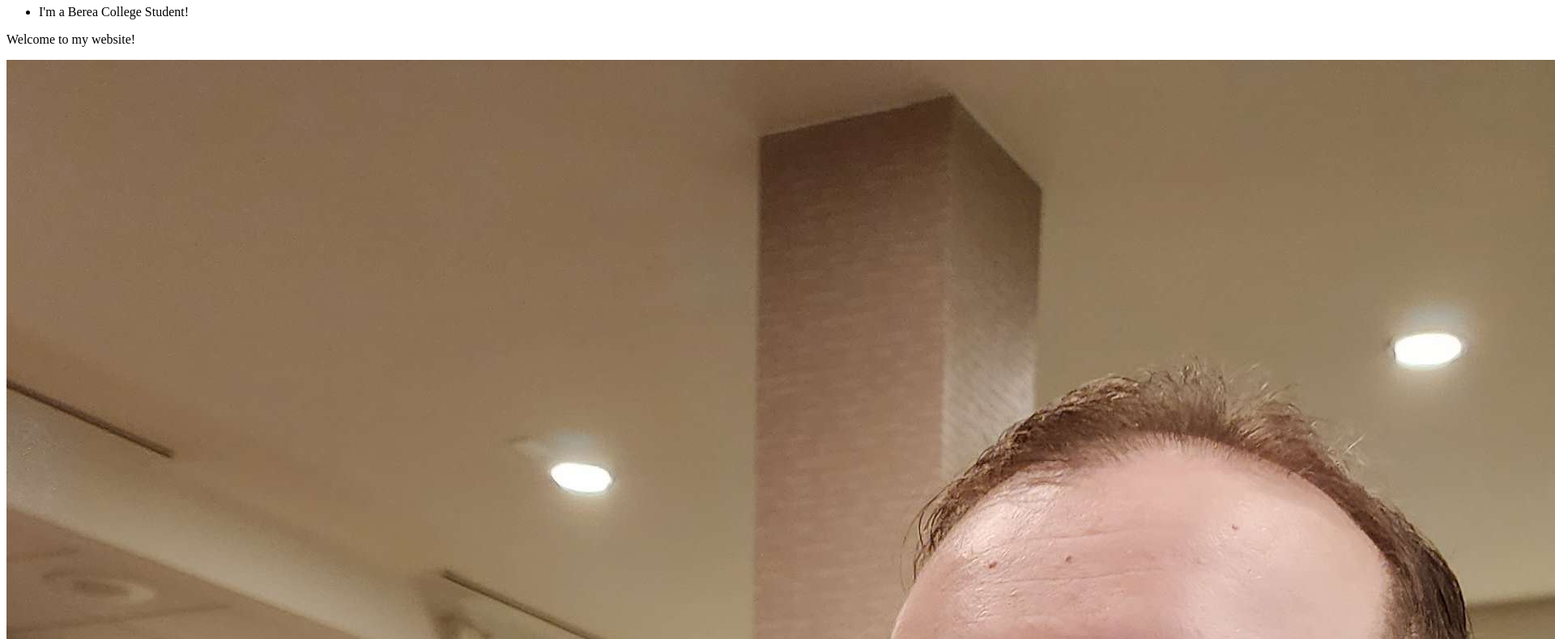
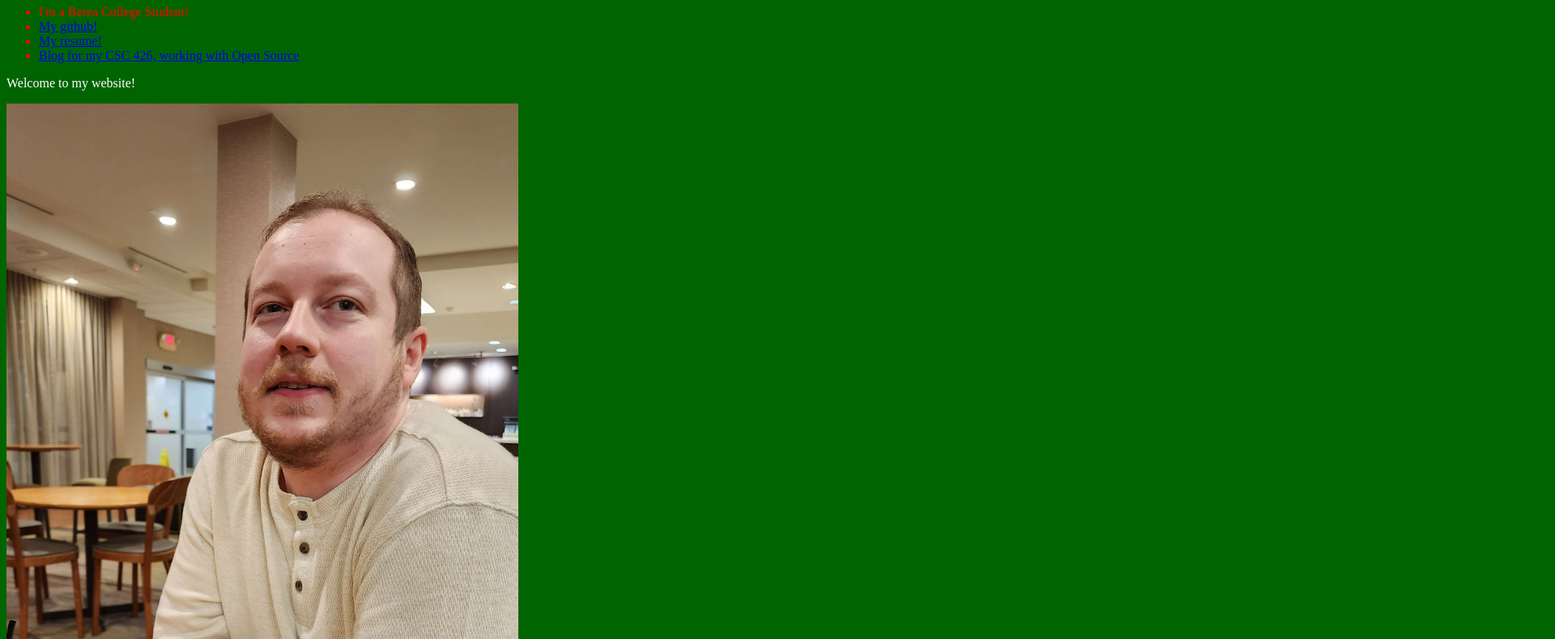
Before and after one commit to andersoncedu/andersoncedu.github.io, a plain HTML site: page index.html in a window 1280 px wide. Shown: the part 60-850 px from the top of the page at 81% size, 1920 px wide, since content can reach past the window. Drawn offline with Linux system fonts and the light colour scheme.

Commit message:
Added styling and links to important documents. Also fixed reference to stylesheet.

```diff
--- a/index.html
+++ b/index.html
@@ -1,12 +1,15 @@
 <html>
   <head>
-    <link href="styles.css"/>
+    <link rel="stylesheet" href="styles.css"/>
   </head>
 
   <body>
     <h1>Chris Anderson</h1>
     <ul>
       <li>I'm a Berea College Student!</li>
+      <li><a href="www.github.com/andersonc">My github!</a></li>
+      <li><a href="https://docs.google.com/document/d/1wCKbkXzTtDxJ9hdgZaE9oWz13IeSvYtZweCF6yo3-9c/edit?usp=sharing">My resume!</a></li>
+      <li><a href="https://christopherandersoncsc426.wordpress.com/">Blog for my CSC 426, working with Open Source</a></li>
     </ul>
     <p>Welcome to my website!</p>
     <img class="image" src="/images/Relaxing_me.jpg"/>
--- a/styles.css
+++ b/styles.css
@@ -1,4 +1,10 @@
-.image {
-	width: 50%;
-	max-width: 300px;
+html{
+	background: darkgreen;
+	color: white;
 }
+ul {
+	color:red;
+}
+img {
+	width:50%;
+}
```
